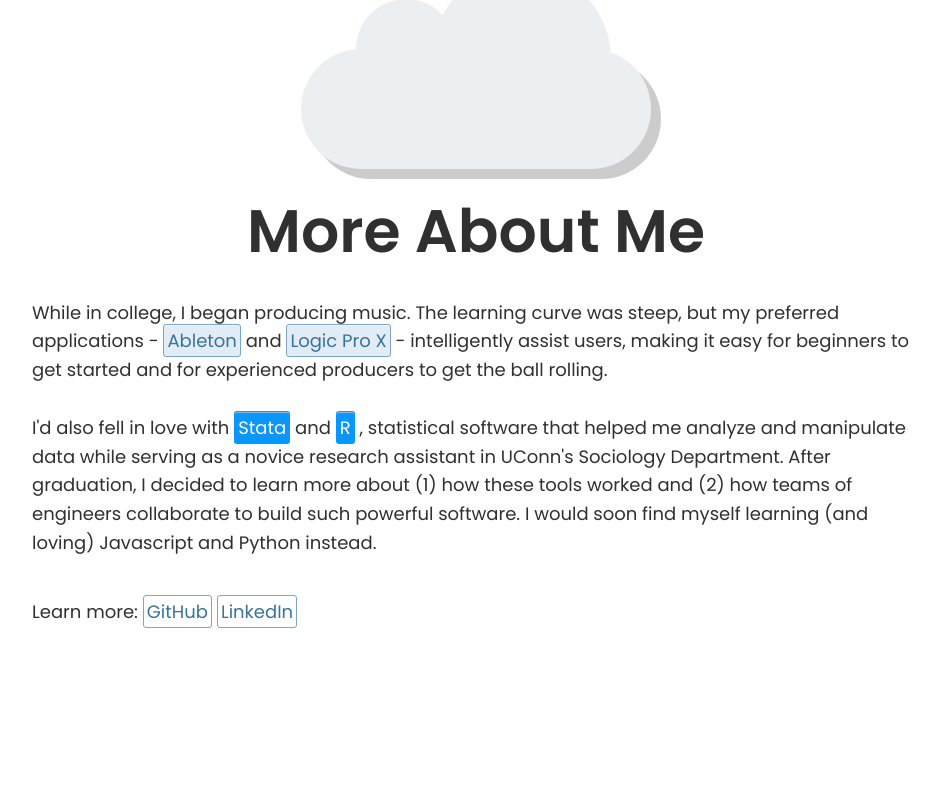
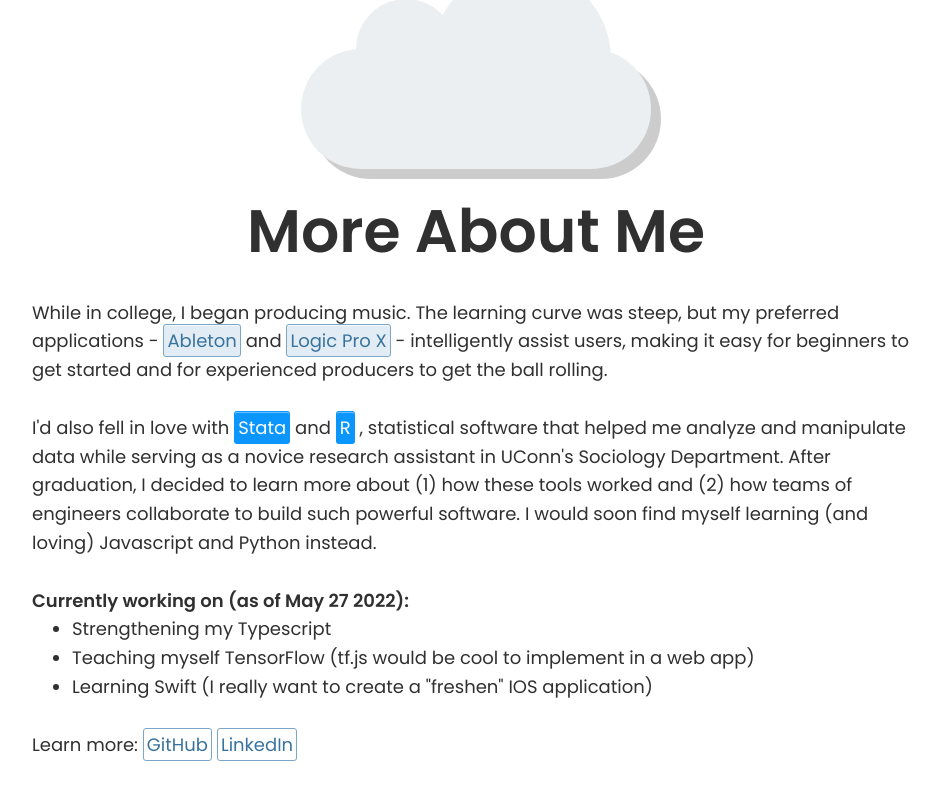
Before and after one commit to KlayClarke/personal_website_2.0, a React (Create React App) app: page / in a window 1280 px wide. Shown: the part 2199-2998 px from the top of the page, without its empty margins (164-1104 px from the left). Before the commit the page ends 2936 px from the top, so only its background shows below. Built offline with nearby package versions, Linux system fonts and the light colour scheme.

Commit message:
styles changes and add a "currently working on" snippet where I list the things I am currently doing

```diff
--- a/src/App.css
+++ b/src/App.css
@@ -240,7 +240,7 @@ a {
   min-height: 100vh;
 }
 
-.about-me .about-me__body p {
+.about-me .about-me__body {
   padding: 20px;
 }
 
--- a/src/components/about/About.tsx
+++ b/src/components/about/About.tsx
@@ -42,6 +42,19 @@ const NewAbout = () => {
           such powerful software. I would soon find myself learning (and loving)
           Javascript and Python instead.
         </p>
+        <br />
+        <h4>Currently working on (as of May 27 2022):</h4>
+        <ul>
+          <li>Strengthening my Typescript</li>
+          <li>
+            Teaching myself TensorFlow (tf.js would be cool to implement in a
+            web app)
+          </li>
+          <li>
+            Learning Swift (I really want to create a "freshen" IOS application)
+          </li>
+        </ul>
+        <br />
         <p>
           Learn more:{" "}
           <span className="socials-span">
```
